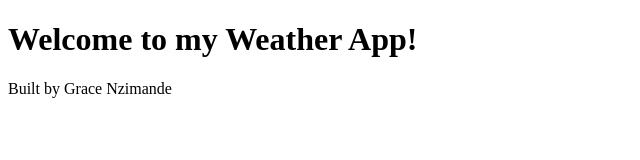
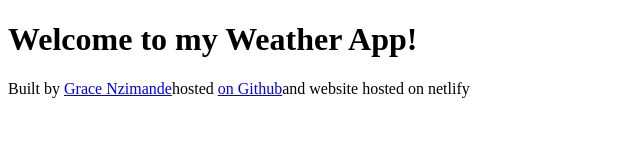
Before and after one commit to GraceN2015/My-Weather-App, a plain HTML site: page index.html in a window 1280 px wide. Shown: the whole page, without its empty margins (0-640 px from the left). Drawn offline with Linux system fonts and the light colour scheme.

Commit message:
Added links to the footer

```diff
--- a/index.html
+++ b/index.html
@@ -8,7 +8,10 @@
 <body>
     <h1>Welcome to my Weather App!</h1>
     <footer>
-        Built by Grace Nzimande
+        Built by
+        <a href="https://github.com/GraceN2015/">Grace Nzimande</a>hosted
+        <a href="https://github.com/GraceN2015/My-Weather-App">on Github</a>and website hosted
+        <a href="https://My-Weather-App.netlify.app/"></a>on netlify
     </footer>
 
 </body>
```
Also changed, not shown: 1 other file.
